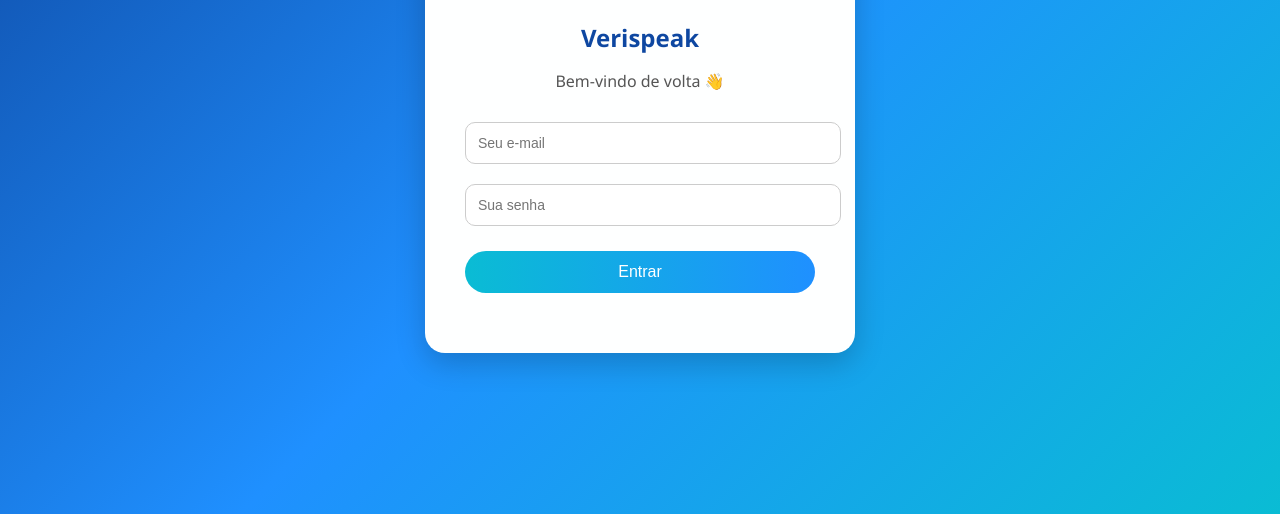
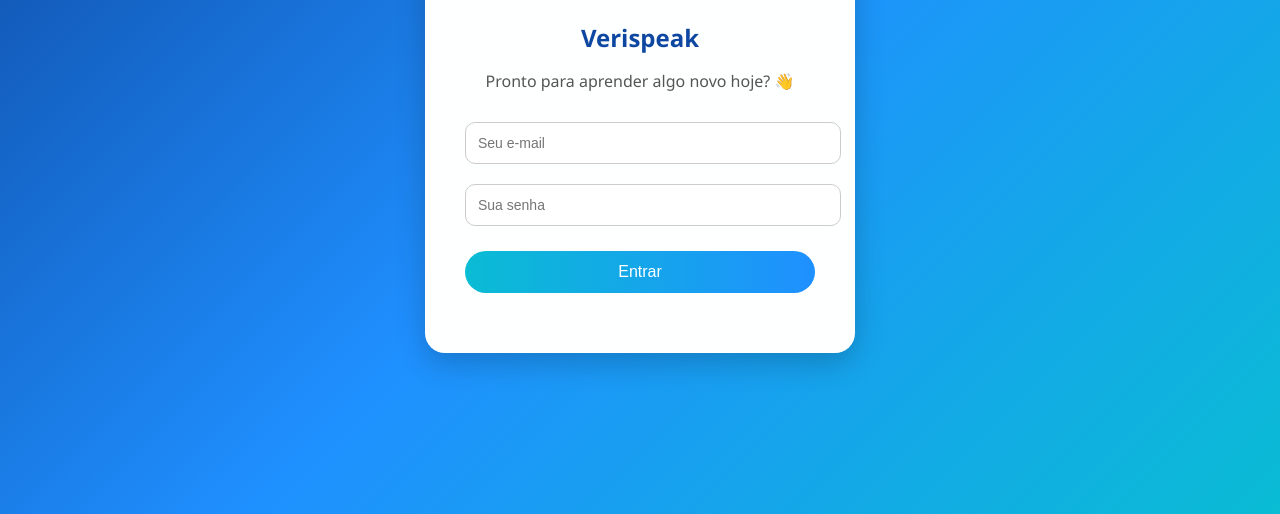
Before and after one commit to catlenfreitas/portal-verispeak, a website: page index.html in a window 1280 px wide. Shown: the part 286-800 px from the top of the page. Drawn offline with Linux system fonts and the light colour scheme.

Commit message:
atualizacao html

```diff
--- a/index.html
+++ b/index.html
@@ -96,7 +96,7 @@
     <img src="logo.escola.png" class="logo">
 
     <h2>Verispeak</h2>
-    <p>Bem-vindo de volta 👋</p>
+    <p>Pronto para aprender algo novo hoje? 👋</p>
 
     <input type="email" id="email" placeholder="Seu e-mail">
     <input type="password" id="senha" placeholder="Sua senha">
```
